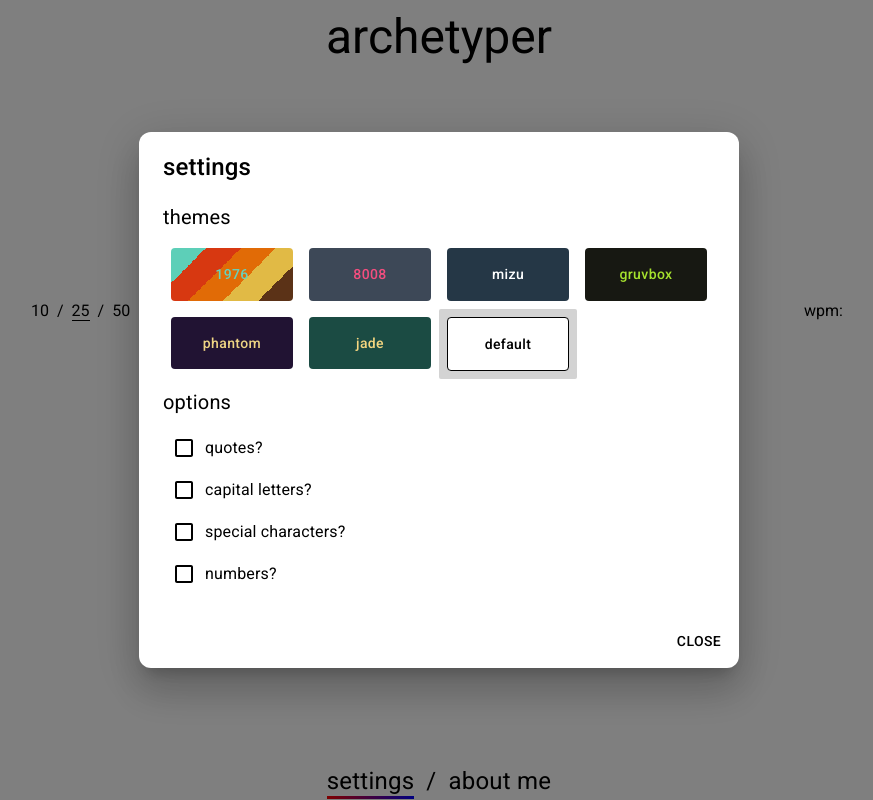
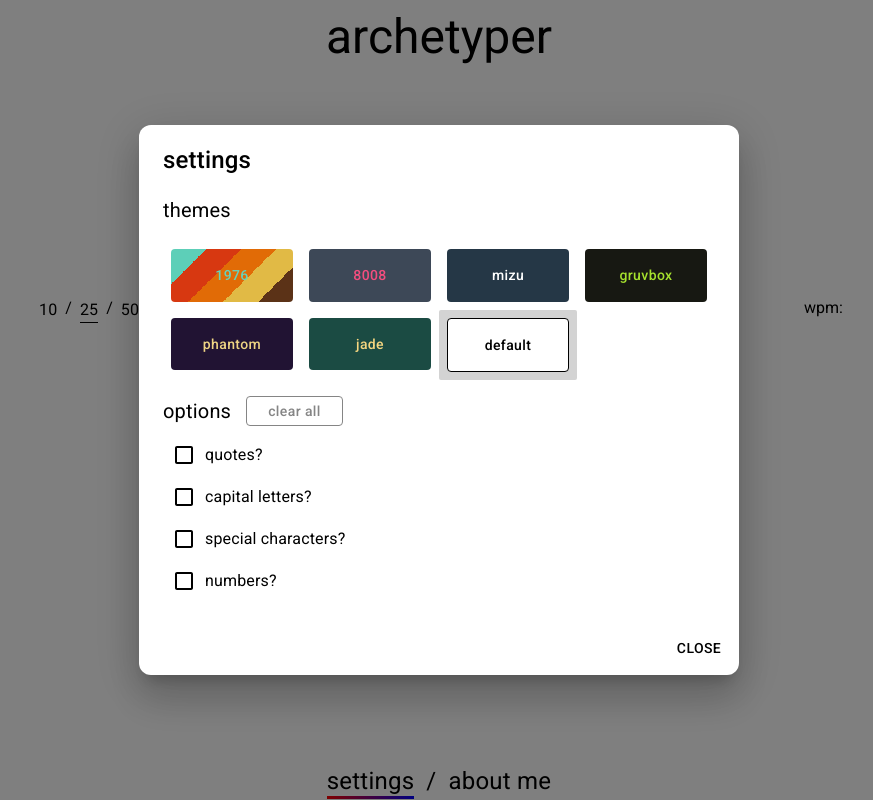
Before and after one commit to nkuek/archetyper, a React (Create React App) app: page / in a window 1280 px wide. Both pictures are taken after a click on the element "settings". Shown: the whole page, without its empty margins (201-1074 px from the left). Built offline with nearby package versions, Linux system fonts and the light colour scheme.

Commit message:
added clear button, text box now scrolls to top on reset, set author to null when changing back from quotes

```diff
--- a/src/app/App.tsx
+++ b/src/app/App.tsx
@@ -1,4 +1,4 @@
-import { useCallback, useContext, useEffect, useMemo, useState } from 'react';
+import { useCallback, useContext, useEffect, useState } from 'react';
 import WordBox from '../components/WordBox';
 import Box from '@mui/material/Box';
 import WordOptions from '../components/WordOptions';
--- a/src/components/Settings/Options.tsx
+++ b/src/components/Settings/Options.tsx
@@ -1,18 +1,37 @@
-import React, { useContext } from 'react';
+import React, { useContext, useEffect, useState } from 'react';
 import {
+  Button,
   Checkbox,
   FormControlLabel,
   FormGroup,
   Typography,
 } from '@mui/material';
-import { WordContext } from 'providers';
+import { ThemeContext, WordContext } from 'providers';
 import { defaultSettings, options } from 'providers/WordProvider';
 import randomizeWords from 'words';
 import { WordListContext } from 'providers/WordListProvider';
+import { Box } from '@mui/system';
 
 const Options = () => {
   const { setWordList } = useContext(WordListContext);
   const { settings, setSettings } = useContext(WordContext);
+  const { theme } = useContext(ThemeContext);
+
+  const [disableClear, setDisableClear] = useState(
+    Object.keys(settings).every(
+      (key) => !settings[key as keyof typeof settings]
+    )
+  );
+
+  useEffect(() => {
+    if (
+      Object.keys(settings).every(
+        (key) => !settings[key as keyof typeof settings]
+      )
+    ) {
+      setTimeout(() => setDisableClear(true), 300);
+    }
+  }, [settings]);
 
   const handleChange = (checked: boolean, option: string) => {
     let newSettings = { ...settings, [option]: checked };
@@ -22,13 +41,47 @@ const Options = () => {
     setSettings(newSettings);
     localStorage.setItem('typer-settings', JSON.stringify(newSettings));
     setWordList(randomizeWords(newSettings));
+    setDisableClear(false);
+  };
+
+  const clearSelection = () => {
+    setSettings(defaultSettings);
+    localStorage.setItem('typer-settings', JSON.stringify(defaultSettings));
+    setWordList(randomizeWords(defaultSettings));
   };
 
   return (
     <FormGroup>
-      <Typography sx={{ fontSize: '1.25rem', marginBottom: '.5em' }}>
-        options
-      </Typography>
+      <Box sx={{ display: 'flex', marginBottom: '.5em' }}>
+        <Typography sx={{ fontSize: '1.25rem', marginRight: '.75em' }}>
+          options
+        </Typography>
+        <Button
+          variant="outlined"
+          sx={{
+            color: theme.headings,
+            borderColor: theme.headings,
+            textTransform: 'lowercase',
+            padding: '0 1.5em',
+            '&:hover': {
+              transition: 'all 150ms ease-in-out',
+              filter: 'brightness(80%)',
+              opacity: 0.8,
+              borderColor: theme.headings,
+            },
+            '&.Mui-disabled': {
+              transition: 'all 300ms ease-in-out',
+              filter: 'brightness(60%)',
+              borderColor: theme.disabled || theme.headings,
+              color: theme.disabled || theme.headings,
+            },
+          }}
+          disabled={disableClear}
+          onClick={clearSelection}
+        >
+          clear all
+        </Button>
+      </Box>
       {options.map((option) => (
         <FormControlLabel
           control={
--- a/src/components/Settings/Themes.tsx
+++ b/src/components/Settings/Themes.tsx
@@ -8,7 +8,7 @@ const Themes = () => {
   return (
     <>
       <Typography sx={{ fontSize: '1.25rem' }}>themes</Typography>
-      <Grid container spacing={0} sx={{ margin: '.5em 0' }}>
+      <Grid container spacing={0} sx={{ margin: '1em 0' }}>
         {Object.keys(themeList).map((themeListItem) => {
           const theme = themeList[themeListItem];
           return (
--- a/src/components/WordOptions/index.tsx
+++ b/src/components/WordOptions/index.tsx
@@ -1,8 +1,9 @@
-import { useMemo, Fragment, useContext } from 'react';
+import { useMemo, useContext } from 'react';
 import Box from '@mui/material/Box';
 import Container from '@mui/material/Container';
 import { ThemeContext, WordListContext, WordContext } from 'providers';
 import { useReset } from 'hooks';
+import { Typography } from '@mui/material';
 
 const WordOptions = () => {
   const { setWordCount, wordCount } = useContext(WordListContext);
@@ -25,17 +26,22 @@ const WordOptions = () => {
       }}
     >
       <div style={{ display: 'flex', padding: 0 }}>
-        {options.map(
-          (option, idx) =>
-            !settings.quotes && (
-              <Fragment key={'box' + idx}>
+        {options.map((option, idx) => (
+          <div
+            style={{
+              display: 'flex',
+              opacity: settings.quotes ? 0 : 1,
+              visibility: settings.quotes ? 'hidden' : 'visible',
+              transition: 'opacity 200ms ease-in-out, visibility 200ms linear',
+            }}
+            key={'box' + idx}
+          >
             <Box
               sx={{
-                    margin: '0em .5em',
-                    marginLeft: idx === 0 ? '0' : '.5em',
+                padding: '0em .5em',
+                // marginLeft: idx === 0 ? '0' : '.5em',
                 cursor: 'pointer',
-                    borderBottom:
-                      option === wordCount ? `1px solid ${textColor}` : 'none',
+
                 color: textColor,
               }}
               key={option + idx}
@@ -50,14 +56,20 @@ const WordOptions = () => {
                 );
               }}
             >
+              <Typography
+                sx={{
+                  borderBottom:
+                    option === wordCount ? `1px solid ${textColor}` : 'none',
+                }}
+              >
                 {option}
+              </Typography>
             </Box>
             <Box sx={{ color: textColor }} key={'spacer' + idx}>
               {idx !== options.length - 1 && '/'}
             </Box>
-              </Fragment>
-            )
-        )}
+          </div>
+        ))}
       </div>
       <div style={{ display: 'flex' }}>
         <Box sx={{ color: textColor, marginRight: '.25em' }}>{'wpm: '}</Box>
--- a/src/hooks/useReset.ts
+++ b/src/hooks/useReset.ts
@@ -5,7 +5,7 @@ import randomizeWords from 'words';
 import useQuote from './useQuote';
 
 const useReset = (randomize = false) => {
-  const { setWordList } = useContext(WordListContext);
+  const { setWordList, setAuthor } = useContext(WordListContext);
   const {
     wordRef,
     textFieldRef,
@@ -46,12 +46,16 @@ const useReset = (randomize = false) => {
             );
           }
         }
+        wordRef.current.children[0]?.scrollIntoView({
+          block: 'center',
+        });
       }
       if ((!timerId && !currentWordIndex && !currentCharIndex) || randomize) {
         if (settings.quotes) {
           getQuote();
         } else {
           setWordList(randomizeWords(settings));
+          setAuthor(null);
         }
       }
       setUserInput('');
--- a/src/providers/ThemeProvider/themeList.tsx
+++ b/src/providers/ThemeProvider/themeList.tsx
@@ -15,6 +15,7 @@ export interface ITheme {
   cartesian?: string;
   border?: string;
   incorrect?: string;
+  disabled?: string;
 }
 export interface IThemeList {
   [key: string]: ITheme;
@@ -37,6 +38,7 @@ const themeList: IThemeList = {
     headings: 'black',
     gradientUnderline: ['#d73811', '#e1ba45'],
     cartesian: 'hsl(45deg 72% 58%)',
+    disabled: '#ddd',
   },
   8008: {
     buttonBackground: 'hsl(215deg 18% 29%)',
@@ -126,6 +128,7 @@ const themeList: IThemeList = {
     correct: 'green',
     headings: 'black',
     border: '1px solid black',
+    disabled: '#ddd',
   },
 };
 export default themeList;
```
Lines whose indentation alone changed are shown as unchanged.
